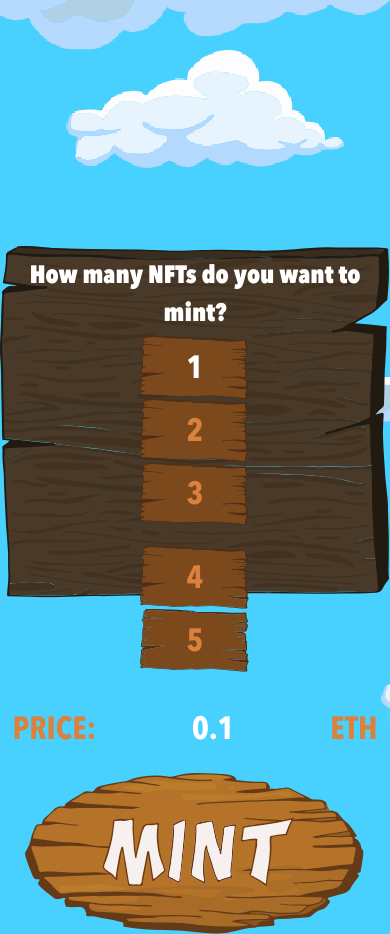
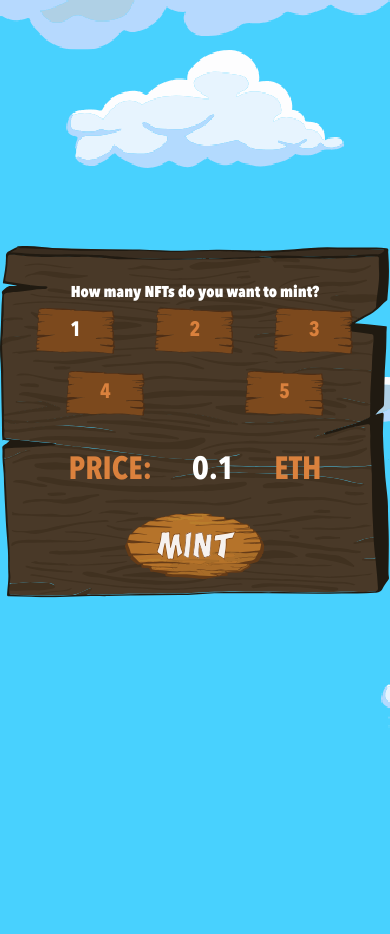
Before and after one commit to bhopalg/trippytigers-dapp, a Next.js app: page / in a window 390 px wide. After the commit the page ends 844 px from the top, so only its background shows below. Built offline with nearby package versions, Linux system fonts and the light colour scheme.

Commit message:
fixed mobile

```diff
--- a/pages/index.tsx
+++ b/pages/index.tsx
@@ -24,7 +24,7 @@ const Home: NextPage = () => {
               <div className={`${styles['content-container']}`}>
                   <h1 className={`${styles['content-title']} text-white text-center`}>How many NFTs do you want to mint?</h1>
                   <div className={`${styles['quantity-container']} mx-auto px-4 sm:px-6 lg:px-8`}>
-                      <ul role={'list'} className={'flex flex-col xl:flex-row'}>
+                      <ul role={'list'} className={'flex flex-row'}>
                           {[1,2,3].map((li: number) => (
                               <li key={li} className={'basis-full cursor-pointer'} onClick={() => setQuantity(li)}>
                                   <div className={`${styles['quantity-box']}`}>
@@ -34,7 +34,7 @@ const Home: NextPage = () => {
                               </li>
                           ))}
                       </ul>
-                      <ul role={'list'} className={'flex flex-col xl:flex-row mt-5'}>
+                      <ul role={'list'} className={'flex flex-row mt-5'}>
                           {[4,5].map((li: number) => (
                               <li key={li} className={'basis-full cursor-pointer'} onClick={() => setQuantity(li)}>
                                   <div className={`${styles['quantity-box']}`}>
@@ -46,7 +46,7 @@ const Home: NextPage = () => {
                       </ul>
                   </div>
                   <div className={`${styles['price-container']} mx-auto px-4 sm:px-6 lg:px-8`}>
-                      <div className={'flex flex-row justify-center mt-8 gap-24'}>
+                      <div className={'flex flex-row justify-center mt-8 gap-10 xl:gap-24'}>
                           <h2 className={styles['price']}>PRICE:</h2>
                           <h2 className={styles['total']}>{mintPrice * quantity}</h2>
                           <h2 className={styles['blockchain']}>ETH</h2>
--- a/styles/Home.module.css
+++ b/styles/Home.module.css
@@ -94,10 +94,22 @@
 
 @media (max-width: 768px) {
     .content-title {
-        font-size: 25px;
+        font-size: 4vw;
     }
 
     .content-container {
-        padding-top: 175px;
+        padding-top: 51%;
+    }
+
+    .mint-btn {
+        max-width: 140px;
+    }
+
+    .quantity-box {
+        max-width: 80px;
+    }
+
+    .quantity {
+        font-size: 1.3em;
     }
 }
```
